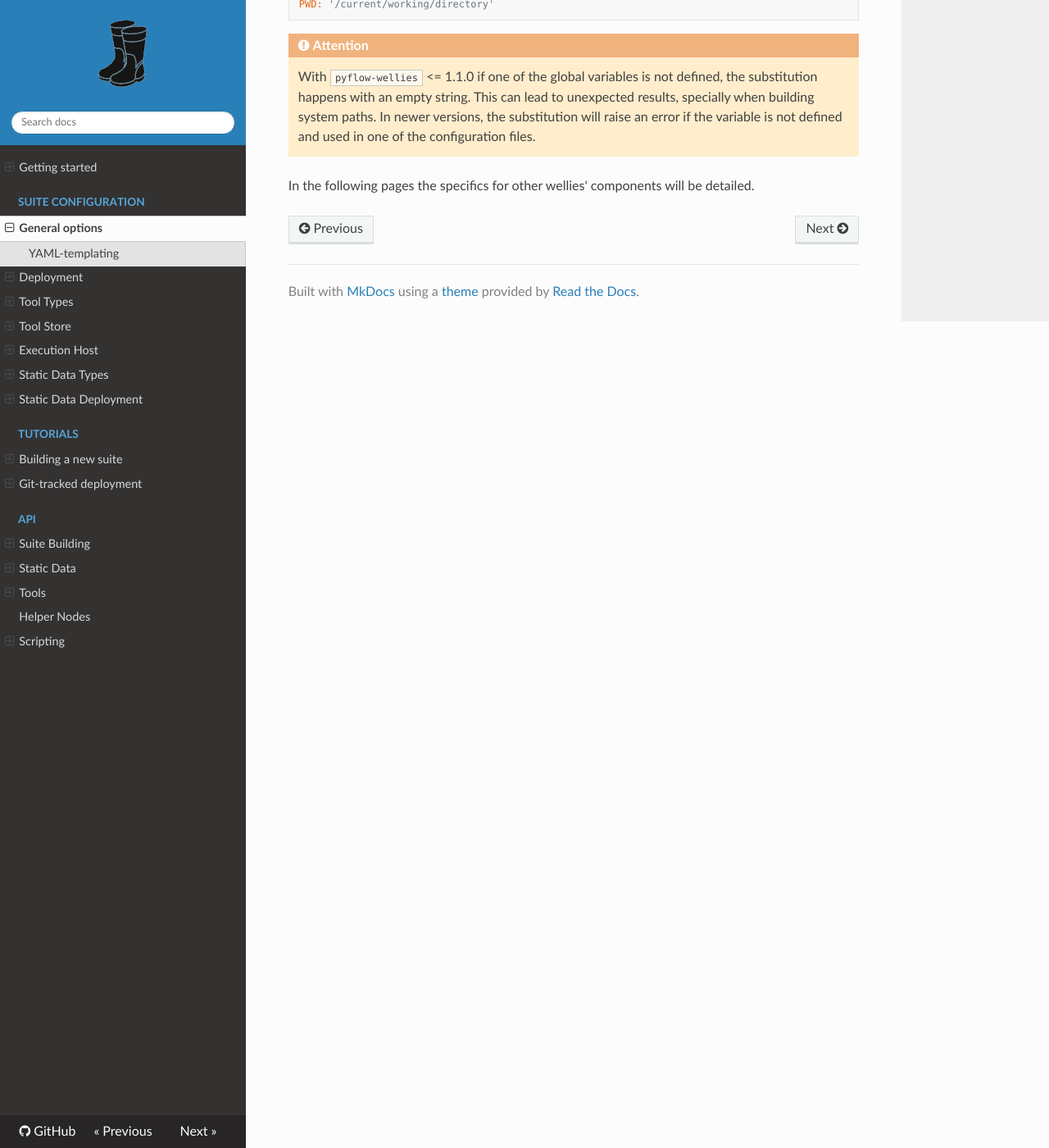
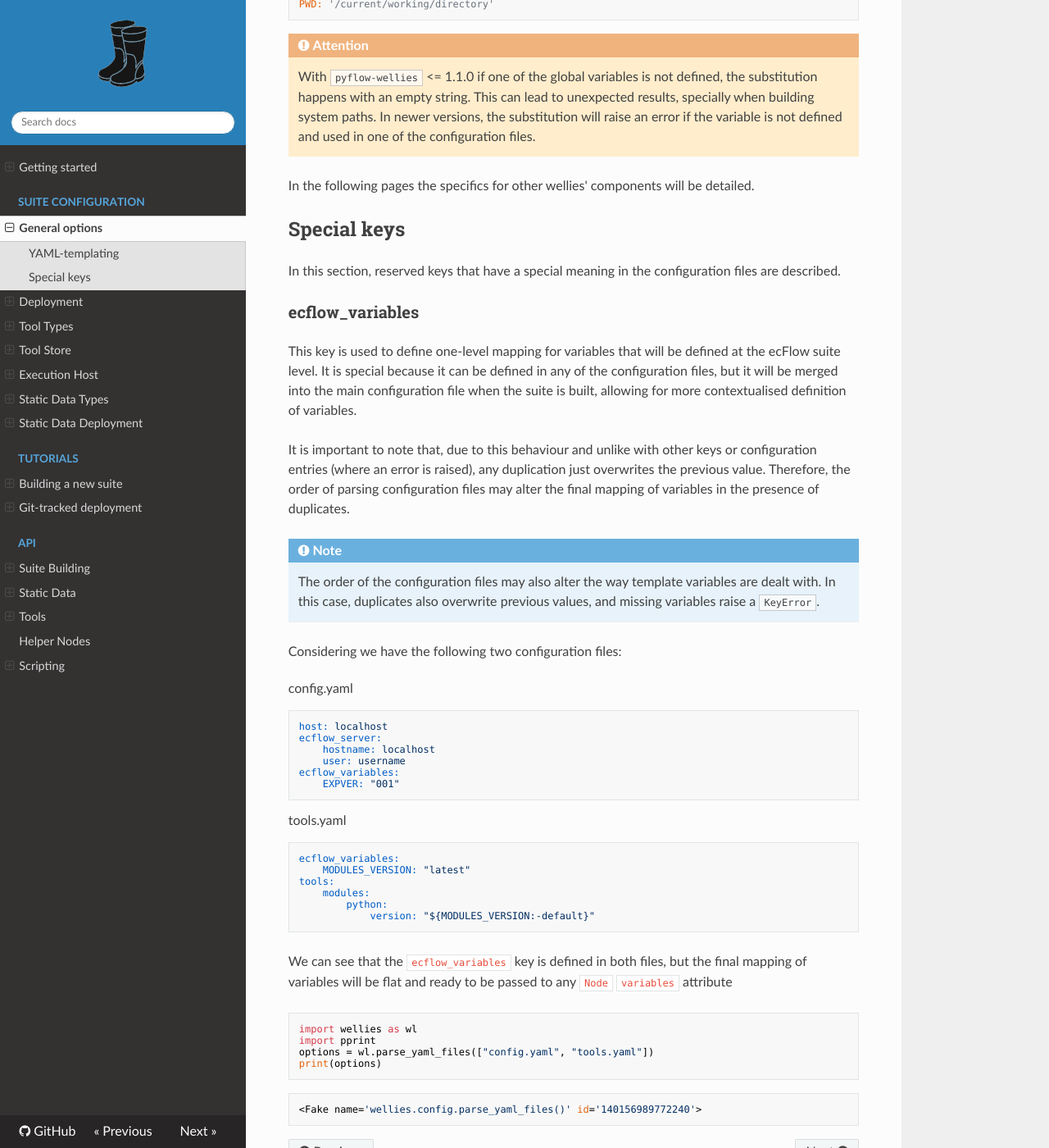
Before and after one commit to ecmwf/pyflow-wellies, an MkDocs documentation site: the page built from docs/configurations.md, in a window 1280 px wide and 1400 px high, scrolled down 1551 px. Shown: the whole window at 82% size. Built offline with MkDocs 1.6.1, drawn with Linux system fonts in a browser that asks for light colours; nearby versions of some CDN libraries.

Commit message:
update main configuration with ecflow_variables special key

`````diff
--- a/docs/configurations.md
+++ b/docs/configurations.md
@@ -92,3 +92,66 @@ the substitution will raise an error if the variable is not defined and used in
 
 In the following pages the specifics for other wellies' components will be
 detailed.
+
+## Special keys
+
+In this section, reserved keys that have a special meaning in the configuration files are described.
+
+### ecflow_variables
+This key is used to define one-level mapping for variables that will be defined at the ecFlow suite level.
+It is special because it can be defined in any of the configuration files, but it will be merged into the main configuration file
+when the suite is built, allowing for more contextualised definition of variables.
+
+It is important to note that, due to this behaviour and unlike with other keys or configuration entries
+(where an error is raised), any duplication just overwrites the previous value. Therefore, the order of
+parsing configuration files may alter the final mapping of variables in the presence of duplicates.
+
+/// admonition | Note
+    type: note
+
+The order of the configuration files may also alter the way template variables are dealt with. In this case,
+duplicates also overwrite previous values, and missing variables raise a `KeyError`.
+///
+
+Considering we have the following two configuration files:
+
+````yaml title="config.yaml"
+host: localhost
+ecflow_server:
+    hostname: localhost
+    user: username
+ecflow_variables:
+    EXPVER: "001"
+````
+
+````yaml title="tools.yaml"
+ecflow_variables:
+    MODULES_VERSION: "latest"
+tools:
+    modules:
+        python:
+            version: "${MODULES_VERSION:-default}"
+````
+
+```python exec="true" session="merged_variables" id="write_example_files_merged_variables"
+import os, tempfile
+tmpdirname = tempfile.mkdtemp()
+with open(f"{tmpdirname}/tools.yaml", 'w') as ftools:
+    ftools.write('ecflow_variables:\n    MODULES_VERSION: "latest"\ntools:\n    modules:\n        python:\n            version: "${MODULES_VERSION:-default}"\n')
+with open(f"{tmpdirname}/config.yaml", 'w') as fconfig:
+    fconfig.write("host: localhost\necflow_server: \n    hostname: localhost\n    user: username\necflow_variables:\n    EXPVER: '001'\n")
+```
+
+We can see that the `ecflow_variables` key is defined in both files, but
+the final mapping of variables will be flat and ready to be passed to any `Node` `variables` attribute
+
+```python exec="true" id="ecflow_variables-merge-example" source="above" result="python" session="merged_variables"
+import wellies as wl
+import os; curdir=os.getcwd(); os.chdir(tmpdirname)  # markdown-exec: hide
+import pprint
+options = wl.parse_yaml_files(["config.yaml", "tools.yaml"])
+os.chdir(curdir)  # markdown-exec: hide
+pp = pprint.PrettyPrinter(indent=2, sort_dicts=False, width=40)  # markdown-exec: hide
+options = pp.pformat(options)  # markdown-exec: hide
+print(options)
+```
`````
Also changed, not shown: docs/config/tools_config.md (+3 -3 lines).
